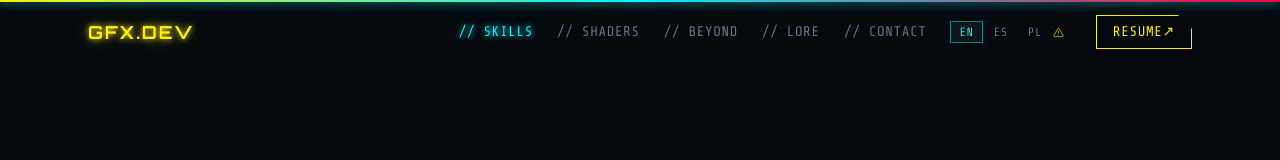
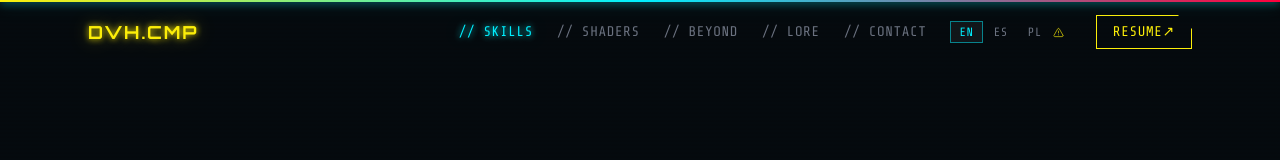
Before and after one commit to DVelascoHerruzo/Portfolio-Website, a React (Vite) app in the folder portfolio/: page / in a window 1280 px wide. Shown: the top 160 px of the page. Built offline with nearby package versions, Linux system fonts and the light colour scheme.

Commit message:
Minor Changes + updated CV

```diff
--- a/portfolio/src/components/Contact.tsx
+++ b/portfolio/src/components/Contact.tsx
@@ -110,7 +110,7 @@ export default function Contact() {
           className="text-cp-yellow neon-yellow text-sm tracking-widest mb-2"
           style={{ fontFamily: "'Orbitron', sans-serif" }}
         >
-          GFX.DEV
+          DVH.CMP
         </p>
         <p className="text-cp-muted text-xs font-mono">
           {t.contact.footerBuilt} {new Date().getFullYear()}
--- a/portfolio/src/components/LLMSection.tsx
+++ b/portfolio/src/components/LLMSection.tsx
@@ -108,8 +108,8 @@ function DevProjectCard({
             <div className="space-y-2.5">
               {features.map(({ topic, detail }) => (
                 <div key={topic} className={`border-l-2 ${accentBorder} pl-3`}>
-                  <p className="text-black text-xs font-mono font-semibold">{topic}</p>
-                  <p className="text-black text-xs">{detail}</p>
+                  <p className="text-white text-xs font-mono font-semibold">{topic}</p>
+                  <p className="text-white text-xs">{detail}</p>
                 </div>
               ))}
             </div>
--- a/portfolio/src/components/Navbar.tsx
+++ b/portfolio/src/components/Navbar.tsx
@@ -61,7 +61,7 @@ export default function Navbar() {
           className="font-orbitron font-bold text-lg text-cp-yellow neon-yellow tracking-widest hover:opacity-80 transition-opacity"
           style={{ fontFamily: "'Orbitron', sans-serif" }}
         >
-          GFX.DEV
+          DVH.CMP
         </a>
 
         {/* Desktop Links */}
--- a/portfolio/src/i18n/index.ts
+++ b/portfolio/src/i18n/index.ts
@@ -217,7 +217,7 @@ const es: Translations = {
     pretitle:    'OBJETIVO: CD PROJEKT RED — PRÁCTICAS DE VERANO 2026',
     subtitle:    'ESTUDIANTE CS & IA — GRÁFICOS & RENDERIZADO',
     tagline1:    '3er año de Informática e Inteligencia Artificial en IE University.',
-    tagline2:    'Apasionado del renderizado en tiempo real — escritor de shaders, autor de ReShade, aspirante a ingeniero gráfico.',
+    tagline2:    'Apasionado del renderizado en tiempo real — programmador de shaders, autor de ReShade, aspirante a ingeniero gráfico.',
     viewShaders: 'VER TRABAJO DE SHADERS',
     downloadCv:  'DESCARGAR CV',
   },
```
Also changed, not shown: 1 other file (tests, documents, lock files or other folders).
